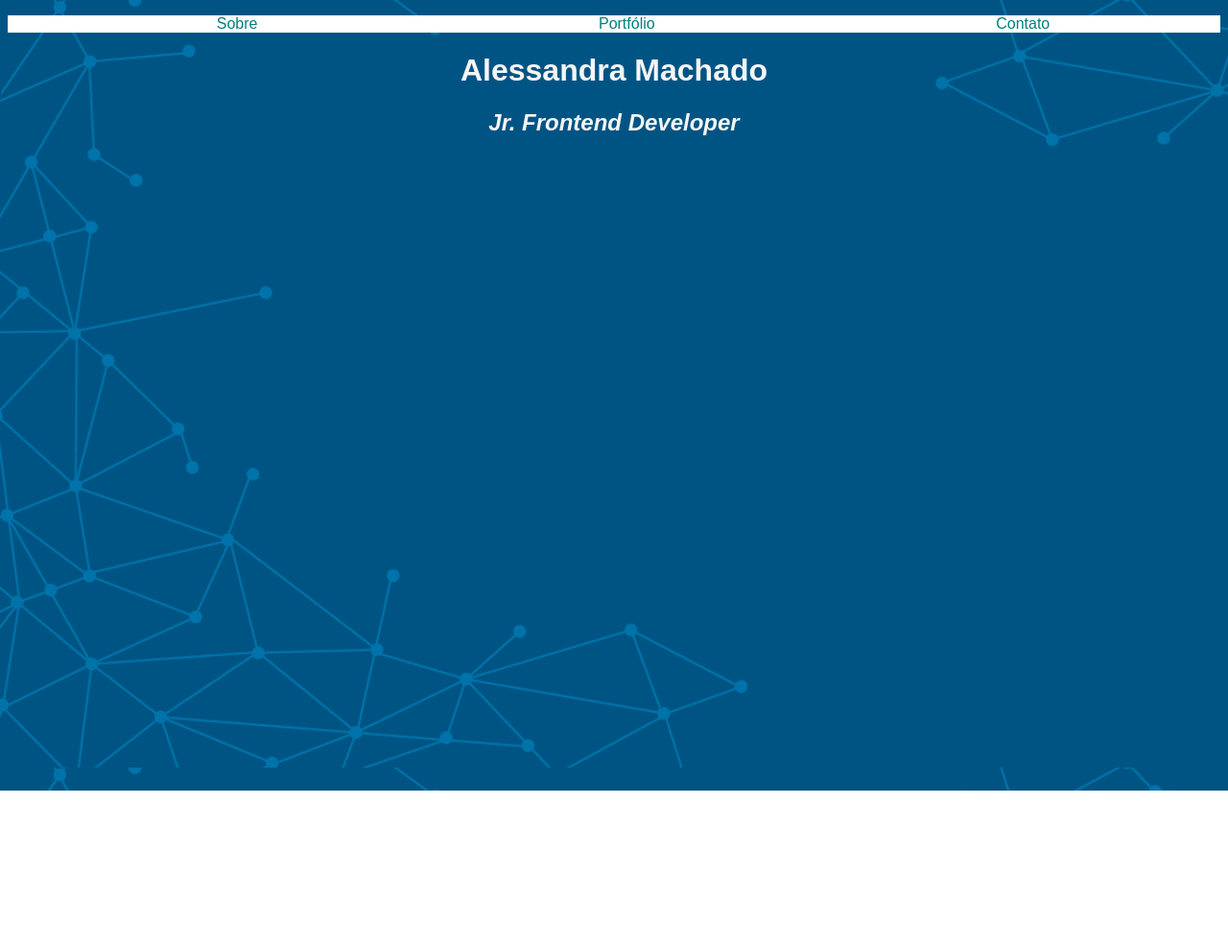
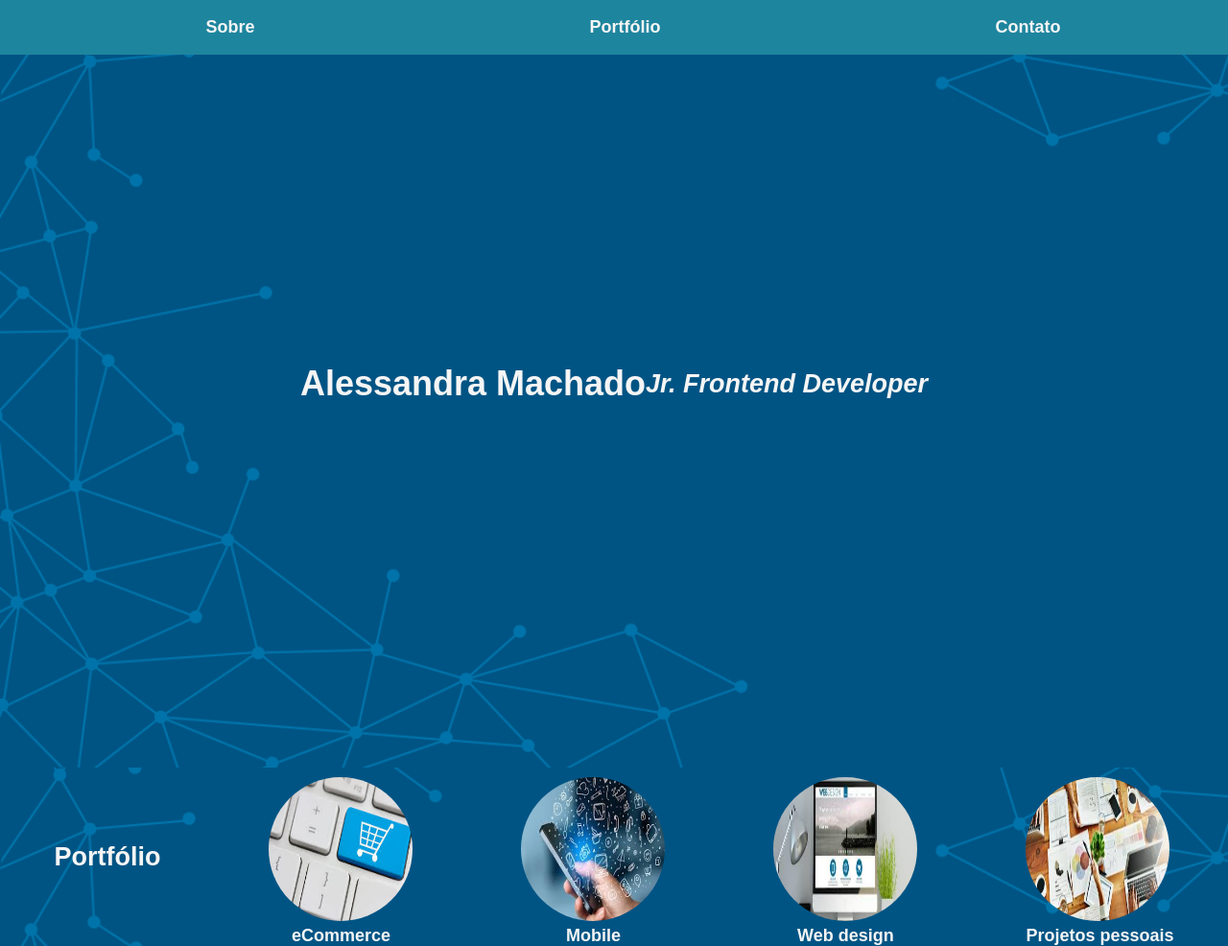
Before and after one commit to ALESSANDRAMACHADO/imersaocss, a plain HTML site: page index.html in a window 1280 px wide. Shown: the whole page at 96% size. Before the commit the page ends 824 px from the top, so only its background shows below. Drawn offline with Linux system fonts and the light colour scheme.

Commit message:
Resultado da aula 2

```diff
--- a/css/estilos.css
+++ b/css/estilos.css
@@ -1,12 +1,37 @@
+*{
+    margin: 0;
+    padding: 0;
+    box-sizing: border-box;
+}
+
 body{
     background-image: url(../images/background-azul.gif);
     background-size: auto 100vh;
     font-family: Arial, Helvetica, sans-serif;
+    height: 50vh;
+    font-size: 18px;
+}
+
+@media(min-width:400px){
+    body{
+        font-size: 14px;
+    }
+}
+@media(min-width:600px){
+    body{
+        font-size: 18px;
+    }
+}
+
+header{
     height: 100vh;
+    display: flex;
+    justify-content: center;
+    align-items: center;
 }
 
 a{
-    color: teal;
+    color:whitesmoke;
     text-decoration: none;
 }
 
@@ -15,13 +40,29 @@ a:hover{
 }
 
 .menu {
-    background-color: white;
+    background-color: rgb(30, 133, 158);
+    position: fixed;
+    width: 100vw;
+    top: 0;
+}
+
+a.menu{
+    display:block;
+    padding: 10px 20px;
 }
 
 .menu ul{
     display: flex;
     justify-content: space-around;
+    list-style-type: disc;
+    margin-block-start: 1em;
+    margin-block-end: 1em;
+    margin-inline-start: 0px;
+    margin-inline-end: 0px;
+    padding-inline-start: 40px;
+    font-weight: bold;
 }
+
 
 .menu li{
     list-style: none;
@@ -35,4 +76,37 @@ a:hover{
 
 .site-subtitle{
     font-style: italic;
+
 }
+
+h2 {
+    display: flex;
+    justify-content: center;
+    align-items: center;
+    color: whitesmoke;
+    font-weight: bold;
+}
+section{
+    display: flex;
+    justify-content: space-around;
+    width: 100vw;
+
+}
+
+figcaption{
+    color: whitesmoke;
+    font-weight: bold;
+    text-align: center;
+}
+
+
+a .img-portfolio {
+    color:whitesmoke;
+    text-decoration: none;
+}
+
+img {
+    border-radius: 50%;
+    width: 150px;
+    height: 150px;
+    margin-top: 10px;
--- a/index.html
+++ b/index.html
@@ -2,6 +2,7 @@
 <html lang="en">
 <head>
     <meta charset="UTF-8">
+    <meta name="viewport" content="width=device-width, initial-scale=1.0">
     <link rel="stylesheet" href="css/estilos.css">
     <title>Alessandra Machado</title>
 </head>
@@ -17,5 +18,24 @@
         <h1 class="site-title">Alessandra Machado</h1>
         <h2 class="site-subtitle">Jr. Frontend Developer</h2>
       </header>
+      <section>
+      <h2>Portfólio</h2>
+      <figure>
+        <img class="img-portfolio" src="images/ecommerce2.jpeg" alt="eCommerce">
+        <figcaption>eCommerce</figcaption>
+      </figure>
+      <figure>
+        <img class="img-portfolio" src="images/mobile.jpeg" alt=">Mobile">
+        <figcaption>Mobile</figcaption>
+      </figure>
+      <figure>
+        <img class="img-portfolio" src="images/webdesing.jpeg" alt="Web design">
+        <figcaption>Web design</figcaption>
+      </figure>
+      <figure>
+        <img class="img-portfolio" src="./images/projetos2.jpeg" alt="Projetos pessoais">
+        <figcaption>Projetos pessoais</figcaption>
+      </figure>
+    </section>
 </body>
 </html>
```
Also changed, not shown: images/ecommerce.jpeg (added), images/ecommerce2.jpeg (added), images/mobile.jpeg (added), images/projetos.jpeg (added), images/projetos2.jpeg (added), images/webdesing.jpeg (added).
